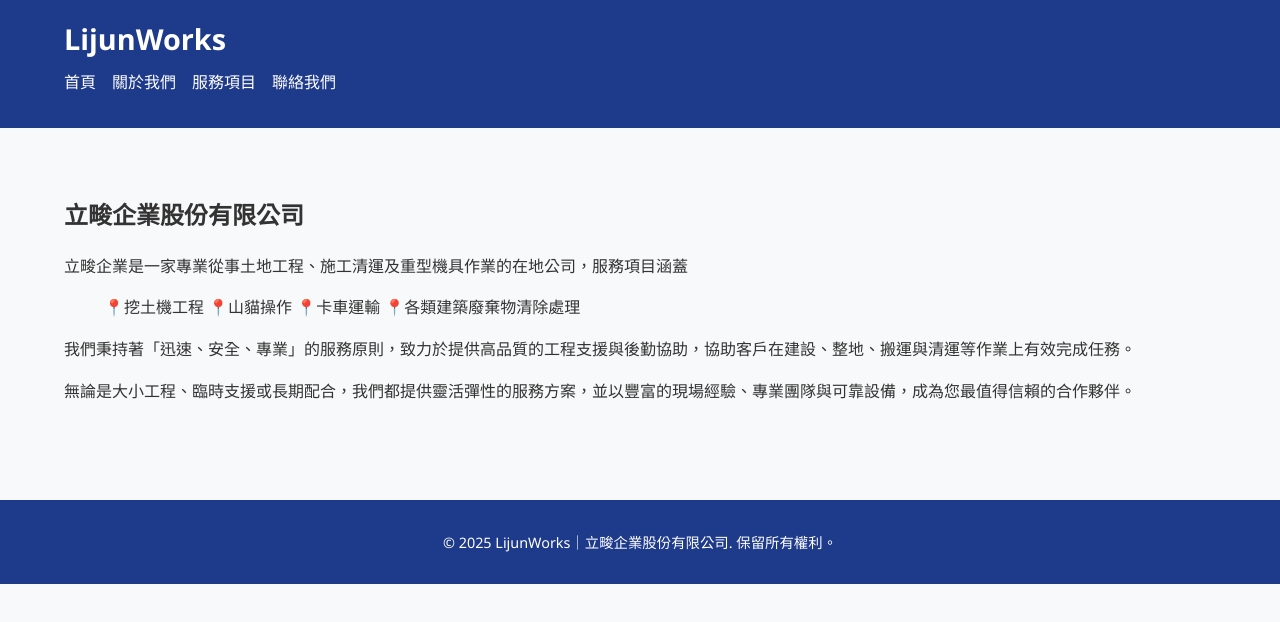
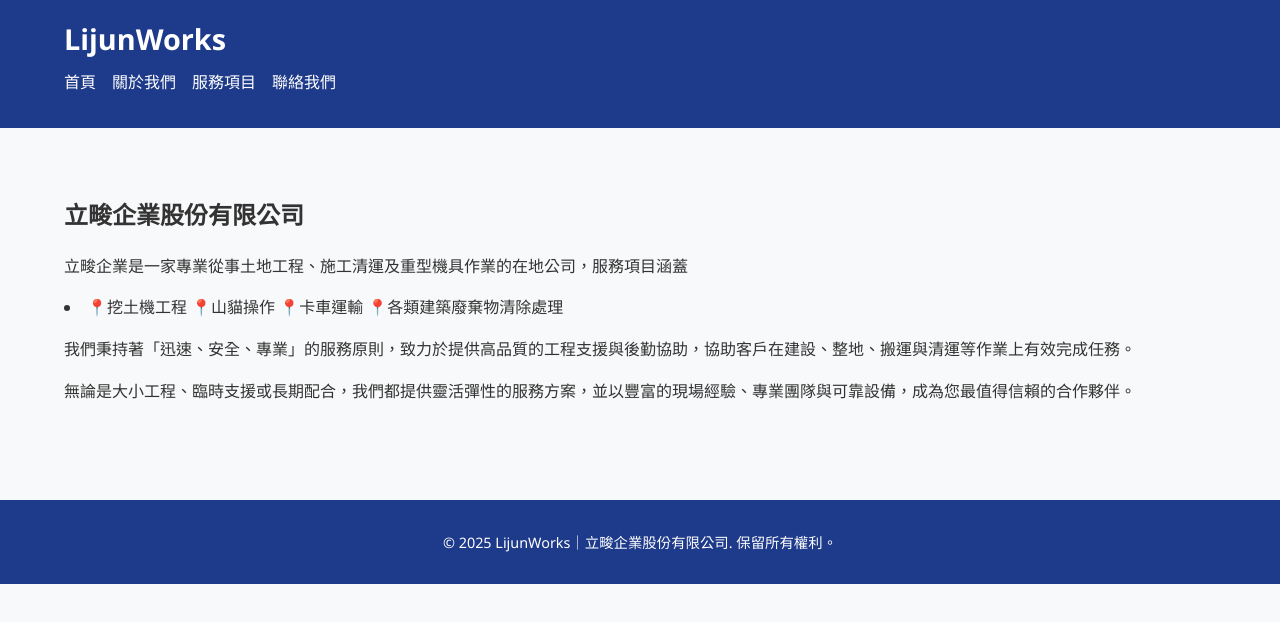
Before and after one commit to foung1027/LijunWorks, a plain HTML site: page about.html in a window 1280 px wide. Drawn offline with Linux system fonts and the light colour scheme.

Commit message:
Update about.html

```diff
--- a/about.html
+++ b/about.html
@@ -26,12 +26,12 @@
       <h2>立畯企業股份有限公司</h2>
       <p>立畯企業是一家專業從事土地工程、施工清運及重型機具作業的在地公司，服務項目涵蓋
         <p>
-            <ul>
+            <li>
             📍挖土機工程
             📍山貓操作
             📍卡車運輸
             📍各類建築廢棄物清除處理
-            </ul>
+            </li>
         </p>
 
       <p>我們秉持著「迅速、安全、專業」的服務原則，致力於提供高品質的工程支援與後勤協助，協助客戶在建設、整地、搬運與清運等作業上有效完成任務。</p>
```
